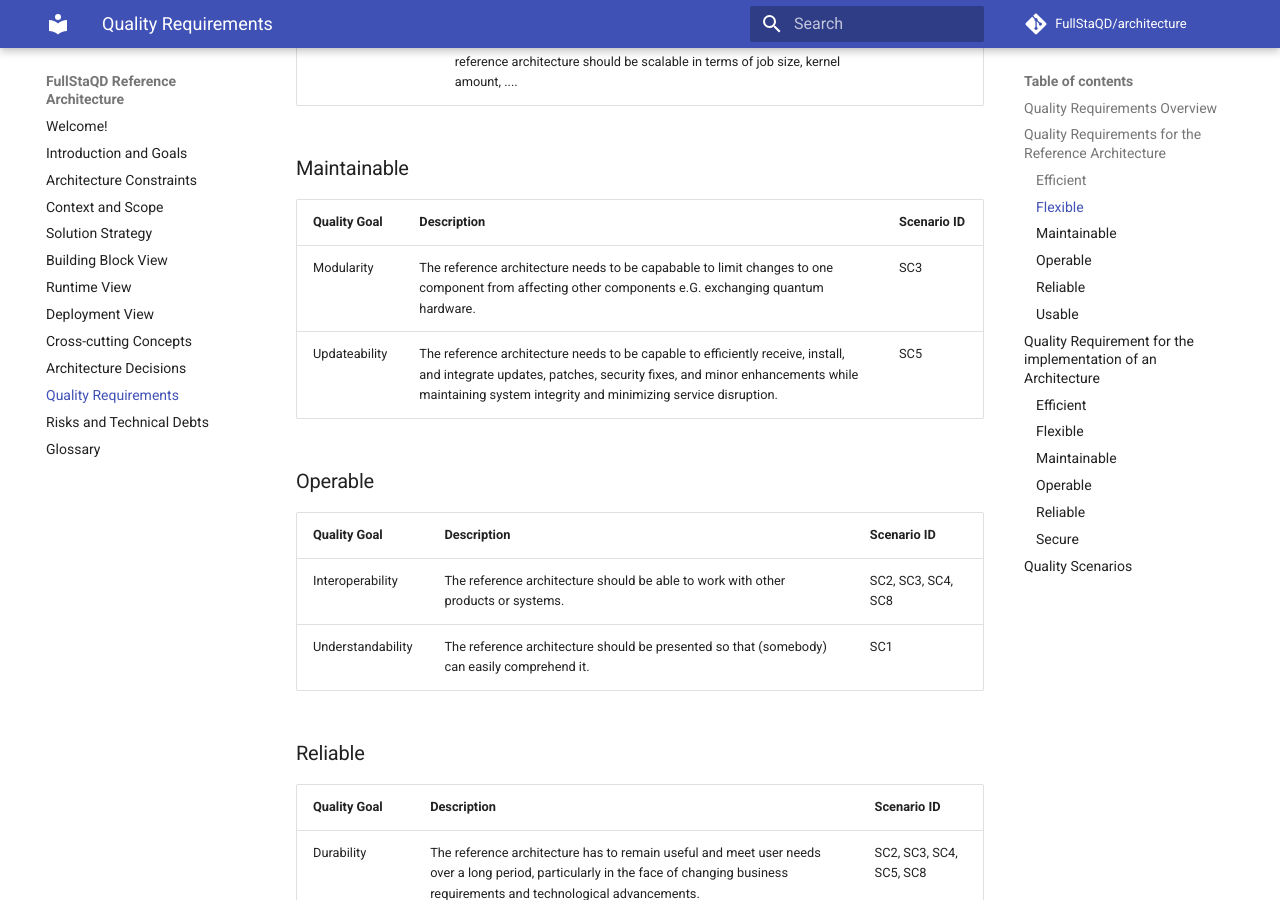
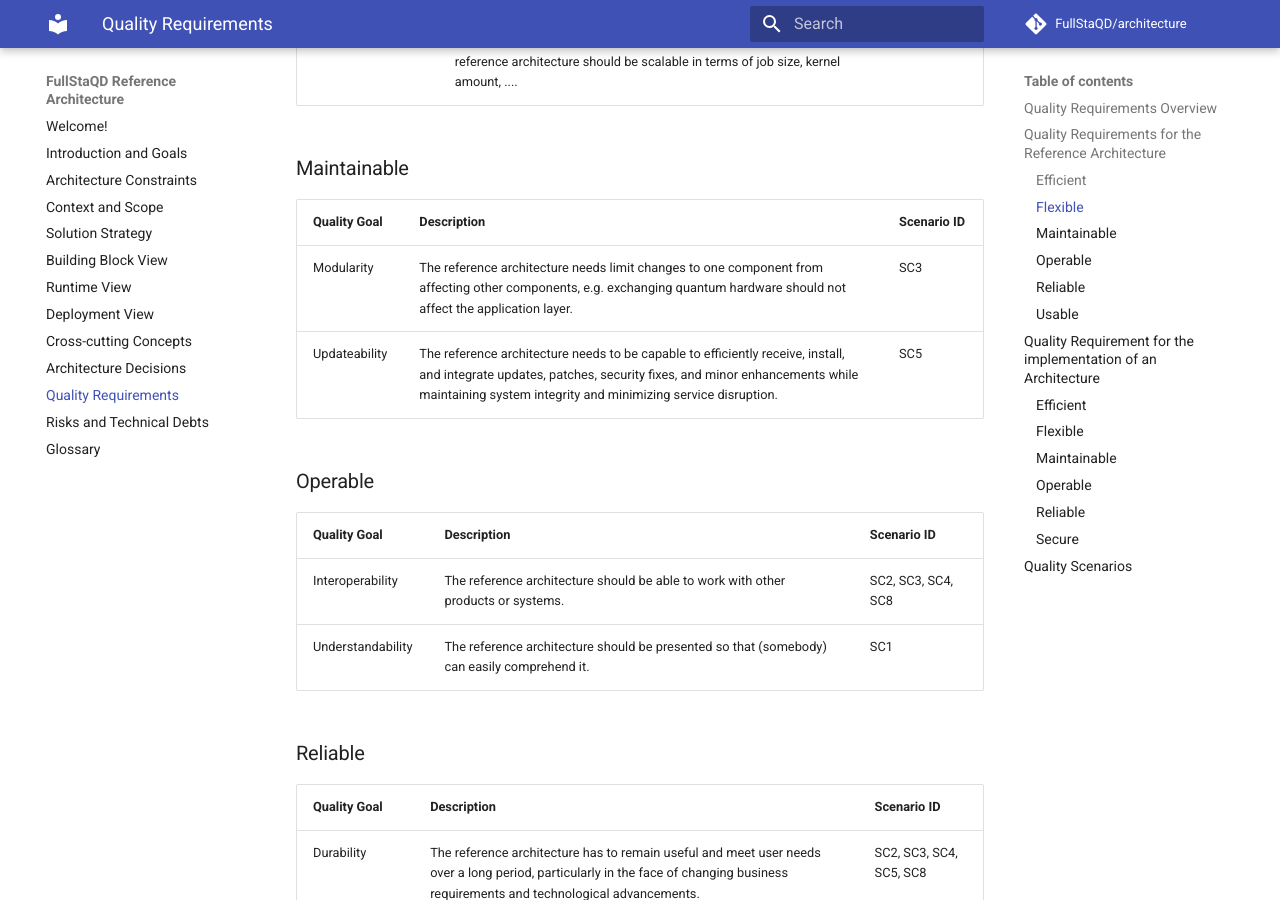
Before and after one commit to FullStaQD/architecture, an MkDocs documentation site: the page built from docs/10_quality_requirements.md, in a window 1280 px wide and 900 px high, scrolled down 1895 px. Built offline with MkDocs 1.6.1 and Material for MkDocs 9.7.7, drawn with Linux system fonts in a browser that asks for light colours; comment, search, counter and statistics services are not loaded.

Commit message:
Update docs/10_quality_requirements.md
Co-authored-by: Max Schweikart <60352933+schweikart@users.noreply.github.com>
Signed-off-by: RinorKIT <tc4656@kit.edu>

```diff
--- a/docs/10_quality_requirements.md
+++ b/docs/10_quality_requirements.md
@@ -39,7 +39,7 @@ We sort the quality requirements after the [arc42 quality model](https://quality
 
 | Quality Goal  | Description |  Scenario ID |
 | ------------- | ------------- | ------------- |
-| Modularity  | The reference architecture needs to be capabable to limit changes to one component from affecting other components e.G. exchanging quantum hardware. | SC3 |
+| Modularity  | The reference architecture needs limit changes to one component from affecting other components, e.g. exchanging quantum hardware should not affect the application layer. | SC3 |
 | Updateability  | The reference architecture needs to be capable to efficiently receive, install, and integrate updates, patches, security fixes, and minor enhancements while maintaining system integrity and minimizing service disruption. | SC5 |
 
 ### Operable
```
